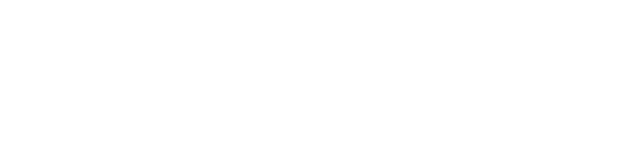
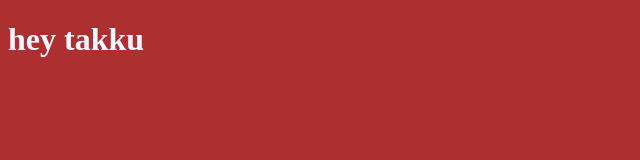
Before and after one commit to Albinpj1000/HTML-CSS, a plain HTML site: page Project 07 Credit Card landing page/index.html in a window 1280 px wide. Shown: the whole page, without its empty margins (0-640 px from the left). Drawn offline with Linux system fonts and the light colour scheme.

Commit message:
credit card css added

```diff
--- a/Project 07 Credit Card landing page/index.html
+++ b/Project 07 Credit Card landing page/index.html
@@ -5,11 +5,12 @@
     <meta charset="UTF-8">
     <meta http-equiv="X-UA-Compatible" content="IE=edge">
     <meta name="viewport" content="width=device-width, initial-scale=1.0">
+    <link rel="stylesheet" href="./style.css">
     <title>Document</title>
 </head>
 
 <body>
-
+    <h1>hey takku</h1>
 </body>
 
 </html>
--- /dev/null
+++ b/Project 07 Credit Card landing page/style.css
@@ -0,0 +1,4 @@
+body {
+    background-color: rgb(174, 47, 47);
+    color: aliceblue;
+}
```
